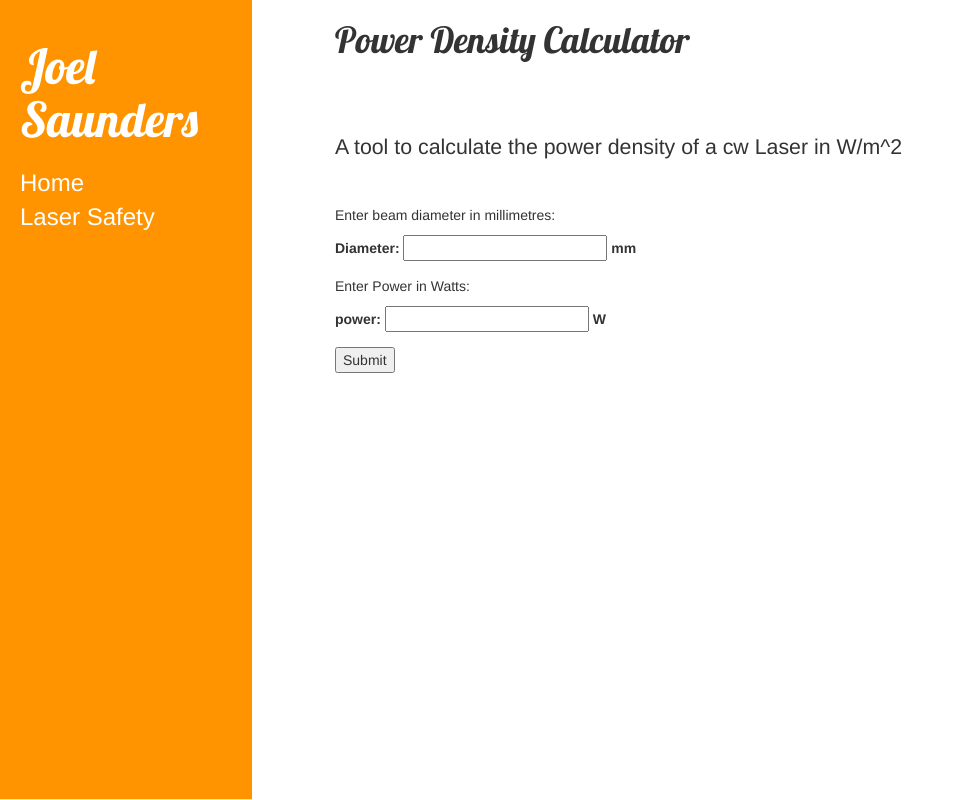
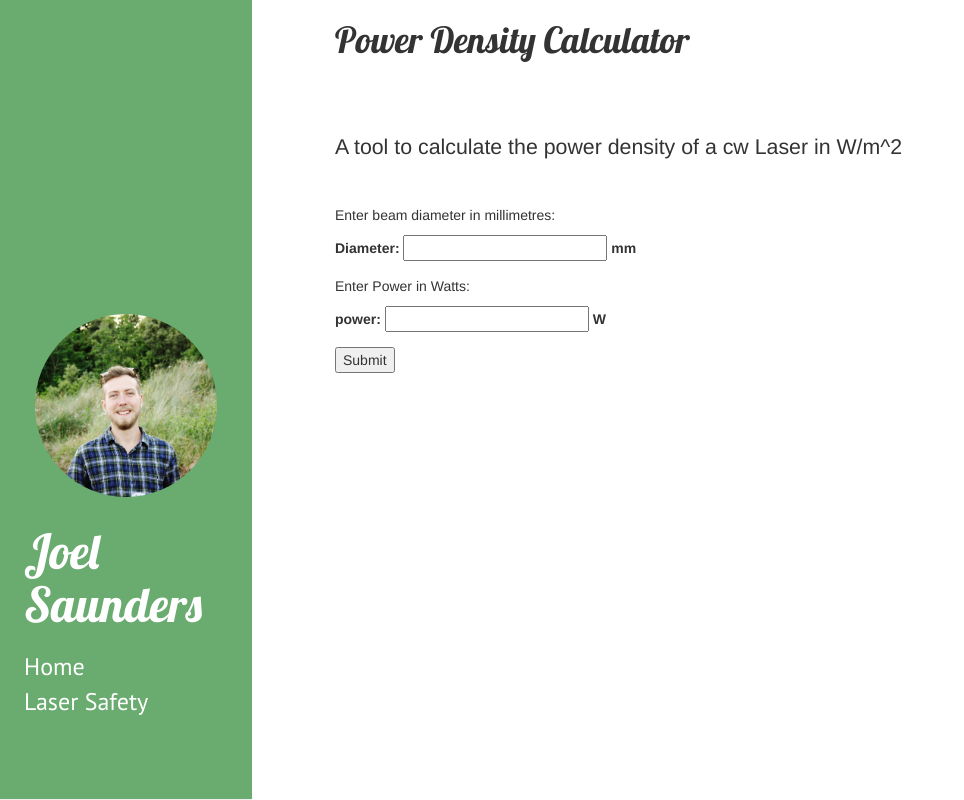
Before and after one commit to joelsaunders/blog-test, a Django app: page /laser in a window 1280 px wide; the page is wider, and only the part inside the window is pictured. Shown: that part, without its empty margins (0-964 px from the left). Run offline with Django 3.2, Linux system fonts and the light colour scheme; some libraries are stand-ins or nearby versions.

Commit message:
played around with more css

```diff
--- a/blog/static/css/blog.css
+++ b/blog/static/css/blog.css
@@ -4,9 +4,10 @@ body {
 }
 
 .page-header {
-    background-color: #ff9400;
+    /*background-color: #ff9400;*/
+	background-color:#6AAB70;
     margin-top: 0;
-    padding: 2em, 1em, 2em, 1em;
+    padding: 2em 1em 2em 1em;
 	position: fixed;
 	height: 100%;
 	overflow: hidden;
@@ -59,7 +60,7 @@ h1, h2, h3, h4 {
 }
 
 .post h1 a, .post h1 a:visited {
-    color: #6AAB70;
+    color: #FF8735;
 }
 
 .edit {
@@ -69,18 +70,20 @@ h1, h2, h3, h4 {
 .side-container {
 	position: absolute;
 	right: 1rem;
-	top: 2rem;
+	bottom: 4rem;
 	left: 1rem;
 	max-width: 38rem;
-    padding-left: 1rem;
-    padding-right: 1rem;
+    padding-left: 1em;
+    padding-right: 1em;
     margin-left: auto;
     margin-right: auto;
+	margin-bottom:4rem;
 }
 
 .side-about {
 	text-align: left;
 	margin-bottom: 2rem;
+	font-family: 'PT Sans';
 
 }
 
@@ -89,7 +92,7 @@ h1, h2, h3, h4 {
 	font-size: 18pt;
 	text-decoration: none;
 	color: #ffffff;
-	font-family: Helvetica;
+	font-family: 'PT Sans', Helvetica;
 }
 
 .ui-widget {
@@ -101,3 +104,15 @@ h1, h2, h3, h4 {
 	margin-bottom: 2em;
 	font-size: 16pt;
 }
+
+.headshot {
+
+    margin-bottom: 2em;
+	border-radius: 150%;
+	width: 13em;
+	margin-left: auto;
+    margin-right: auto;
+    text-align: center;
+	display: block;
+
+}
--- a/blog/templates/blog/base.html
+++ b/blog/templates/blog/base.html
@@ -6,10 +6,12 @@
 		<link rel="stylesheet" href="//maxcdn.bootstrapcdn.com/bootstrap/3.2.0/css/bootstrap-theme.min.css">
 		<link rel="stylesheet" href="{% static 'css/blog.css' %}">
 		<link href="http://fonts.googleapis.com/css?family=Lobster&subset=latin,latin-ext" rel="stylesheet" type="text/css">
+		<link href='https://fonts.googleapis.com/css?family=PT+Sans' rel='stylesheet' type='text/css'>		<link href='https://fonts.googleapis.com/css?family=PT+Sans:700' rel='stylesheet' type='text/css'>
     </head>
     <body>
 		<div class="page-header">
 			<div class="side-container">
+				<img src="{% static "images/Headshot.jpg" %}" class="headshot"/>
 				<div class="side-about">
 					<h1><a href="/">Joel Saunders</a></h1>
 					{% if user.is_authenticated %}
--- a/blog/views.py
+++ b/blog/views.py
@@ -55,8 +55,8 @@ def laser(request):
     if request.method == 'POST':
         form = MyForm(request.POST)
         if form.is_valid():
-            dia = int(form.cleaned_data['dia'])
-            power = int(form.cleaned_data['power'])
+            dia = float(form.cleaned_data['dia'])
+            power = float(form.cleaned_data['power'])
 
             ans = p_density(power, dia)
 
```
Also changed, not shown: blog/static/images/Headshot.jpg (added).
